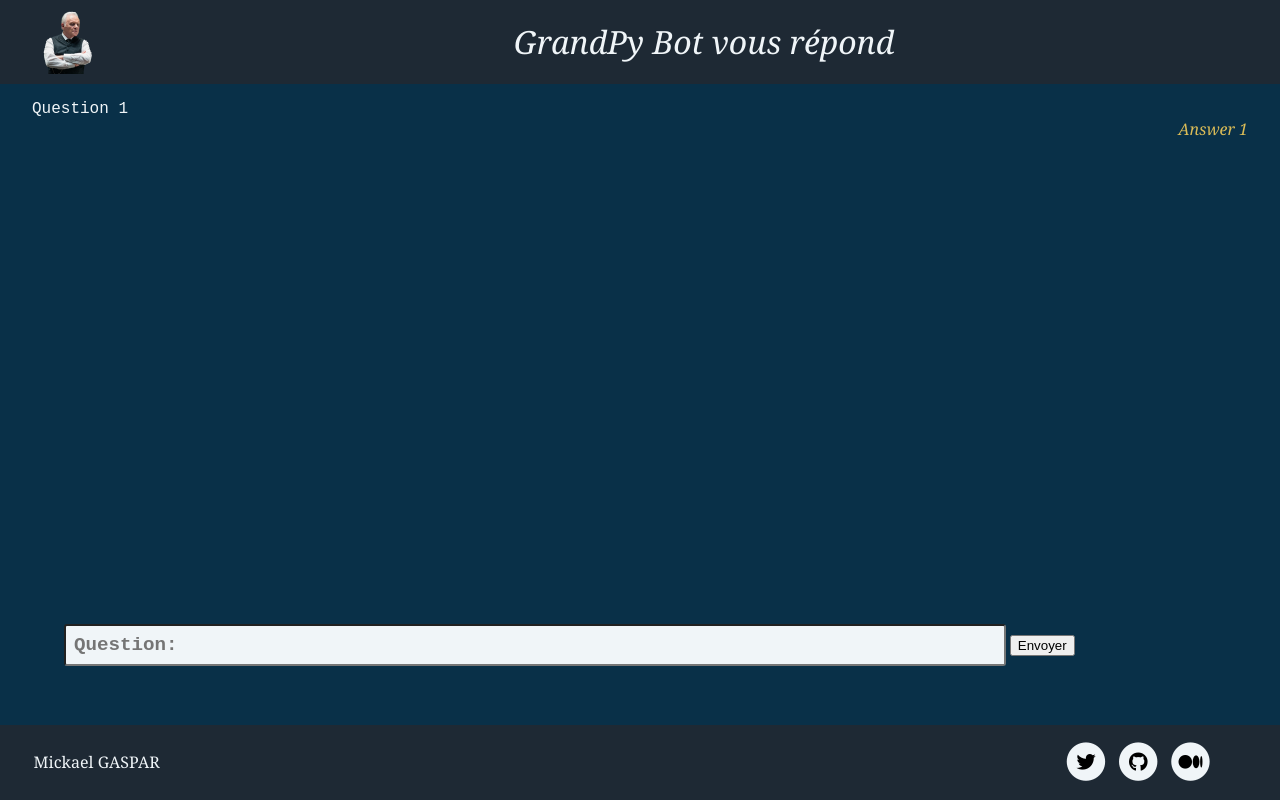
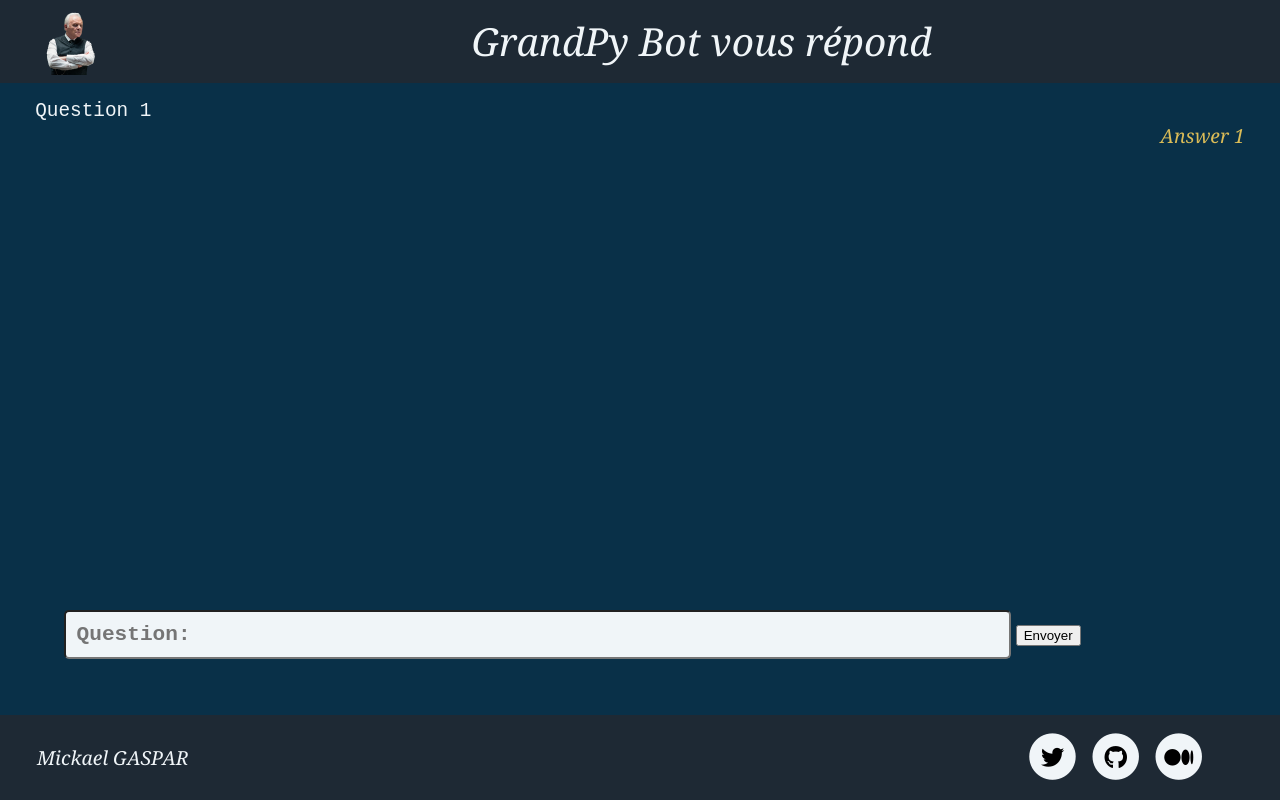
Before and after one commit to migasar/GrandPyBot, a Flask app: page / in a window 1280 px wide. Run offline with Flask 2, Linux system fonts and the light colour scheme; some libraries are stand-ins or nearby versions.

Commit message:
Refactoring to improve the rendering of the webpage deployed on Heroku

```diff
--- a/app/static/index.js
+++ b/app/static/index.js
@@ -27,12 +27,14 @@ function addMapElt(answerMap) {
 
 
 function initMap(placeLatitude, placeLongitude, id) {
-    /* Initialize and add the map */
+    // Initialize and add the map
 
     // Define the location by its coordinates
     let place = { lat: placeLatitude, lng: placeLongitude };
+
     // Initialized the map, centered on the location
     let map = new google.maps.Map(document.getElementById(id), { zoom: 15, center: place });
+
     // Add a marker to the map, positioned at the location
     let marker = new google.maps.Marker({ position: place, map: map });
 }
--- a/app/static/style.css
+++ b/app/static/style.css
@@ -1,10 +1,5 @@
 html,
 body {
-  background-color: #1e2934;
-  color: #f0f5f8;
-  font-family: "Georgia", "Courier New", sans-serif;
-  font-size: 1em;
-
   width: 100%;
   height: 100%;
   margin: 0;
@@ -13,35 +8,46 @@ body {
   display: flex;
   flex-direction: column;
   justify-content: space-between;
+
+  font-family: "Georgia", sans-serif;
+  font-size: 1.1rem;
+  color: #f0f5f8;
+  background-color: #1e2934;
 }
 
-body>* {
+body > * {
   padding: 0.1rem;
+
   flex: 1 1 auto;
 }
 
 .ribbon {
   height: 10%;
   margin: auto;
+
   display: flex;
   flex-flow: row wrap;
   justify-content: space-between;
   align-items: center;
+
+  font-style: oblique;
 }
 
 .avatar {
   width: 4rem;
   height: 4rem;
-  margin: 0.5rem 2rem;
+  margin: 0.5rem 1rem 0rem 2rem;
+
   flex: 0 4 auto;
 }
 
 .catchphrase {
+  margin: auto;
+  text-align: center;
+
+  flex: 4 1 auto;
+
   font-size: 2em;
-  font-style: oblique;
-  text-align: center;
-  margin: auto;
-  flex: 4 1 auto;
 }
 
 .profile-name {
@@ -57,20 +63,19 @@ body>* {
 .fa-stack {
   font-size: 1.2em;
 }
+
 .fa-stack:hover {
-  box-shadow: 1px 2px 1px 2px black;
+  box-shadow: 1px 2px 2px 1px black;
 }
-i.fas, i.fab {
+
+.fas,
+.fab {
   vertical-align: baseline;
+
   color: #f0f5f8;
 }
 
-
-
-
 main {
-  background-color: #093048;
-
   height: 80%;
   margin: 0;
   padding: 0;
@@ -79,36 +84,43 @@ main {
   flex-direction: column;
   justify-content: stretch;
   align-items: stretch;
+
+  background-color: #093048;
 }
 
 #dialog-box {
   height: 80%;
   margin: 1rem;
+
   flex: 2;
 }
 
 .question {
-  font-family: "Courier New", serif;
   margin-left: 1rem;
   text-align: left;
+
+  font-family: "Courier New", serif;
 }
 
 .answer {
-  color: #dbbc57;
-  font-style: oblique;
   margin-right: 1rem;
   text-align: right;
+
+  font-style: oblique;
+  color: #dbbc57;
 }
 
 #map {
   height: 40%;
   width: 30%;
+  text-align: right;
 }
 
 #input-box {
   height: 20%;
   width: 90%;
   margin: 1rem auto;
+
   display: flex;
   flex-flow: column nowrap;
   justify-content: center;
@@ -116,17 +128,18 @@ main {
 
 .input-user-text {
   width: 80%;
-  border-radius: 3px;
+  padding: 0.6rem;
+  border-radius: 5px;
+  text-align: justify;
+
+  font-family: "Courier New", serif;
+  font-size: 1.2rem;
+  font-weight: bold;
+  color: #093048;
   background-color: #f0f5f8;
-  color: #093048;
-  font-family: "Courier New", serif;
-  font-size: 1.2em;
-  font-weight: bold;
-  text-align: justify;
-  padding: 0.5rem;
 }
 
 .input-user-text:focus,
 .input-user-text:hover {
-  box-shadow: 0px 4px 8px black;
+  box-shadow: 2px 5px 10px black;
 }
--- a/app/templates/index.html
+++ b/app/templates/index.html
@@ -19,6 +19,7 @@
       <div class="avatar">
         <img  src="{{url_for('static', filename='westworld_ford_image_64.png')}}" alt="[Image of Ford]" />
       </div>
+
       <div class="catchphrase">GrandPy Bot vous répond</div>
     </div>
   </header>
@@ -28,6 +29,7 @@
       <div class="question">Question 1</div>
       <div class="answer">Answer 1</div>
     </div>
+
     <div id="input-box">
       <form id="user-form" >
         <label for="userText"></label>
@@ -40,24 +42,27 @@
   <footer>
     <div class="ribbon">
       <div class="profile-name">Mickael  GASPAR</div>
+
       <div class="profile-links">
         <a class="fa-stack" href="https://twitter.com/migatsar">
-          <i class="fas fa-circle fa-stack-2x"></i>
-          <i class="fab fa-twitter fa-stack-1x fa-inverse" style="color:black"></i>
+          <span class="fas fa-circle fa-stack-2x"></span>
+          <span class="fab fa-twitter fa-stack-1x fa-inverse" style="color:black"></span>
         </a>
         <a class="fa-stack" href="https://github.com/migasar">
-          <i class="fas fa-circle fa-stack-2x"></i>
-          <i class="fab fa-github fa-stack-1x fa-inverse" style="color:black"></i>
+          <span class="fas fa-circle fa-stack-2x"></span>
+          <span class="fab fa-github fa-stack-1x fa-inverse" style="color:black"></span>
         </a>
         <a class="fa-stack" href="https://medium.com/@Migasar">
-          <i class="fas fa-circle fa-stack-2x"></i>
-          <i class="fab fa-medium fa-stack-1x fa-inverse" style="color:black"></i>
+          <span class="fas fa-circle fa-stack-2x"></span>
+          <span class="fab fa-medium fa-stack-1x fa-inverse" style="color:black"></span>
         </a>
       </div>
     </div>
   </footer>
 
-  <script src="https://maps.googleapis.com/maps/api/js?key={{key_front}}&initMap"></script>
+  <script defer
+    src="https://maps.googleapis.com/maps/api/js?key={{key_front}}&initMap">
+  </script>
   <script type="text/javascript" src="../static/index.js"></script>
 </body>
 </html>
```
